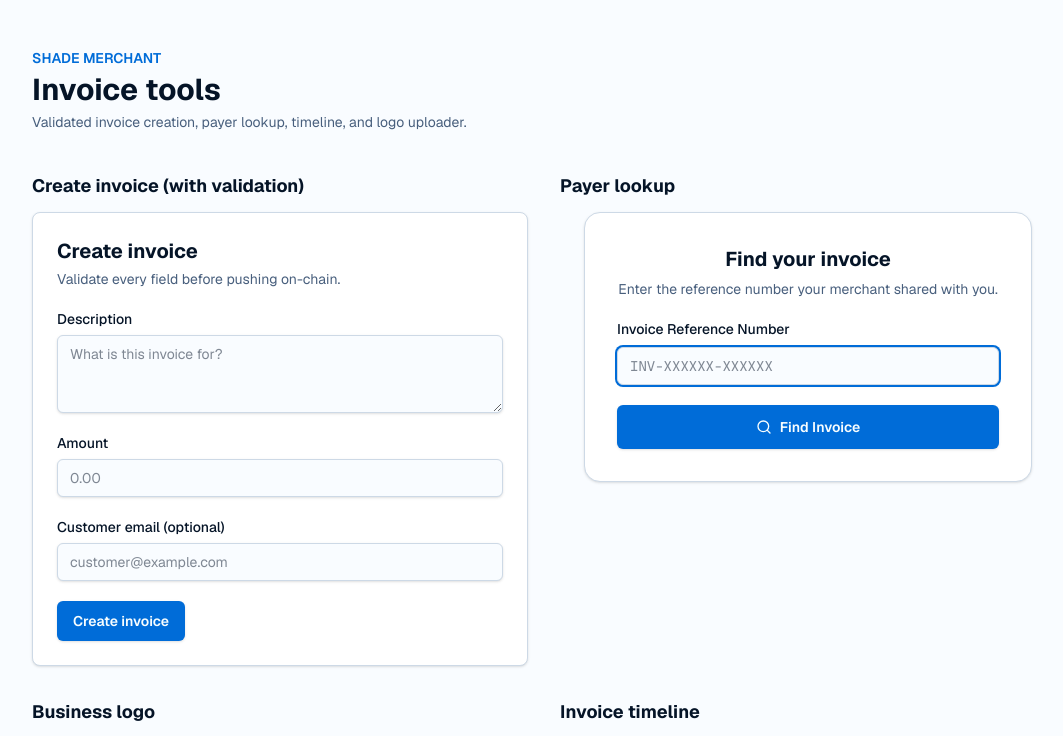
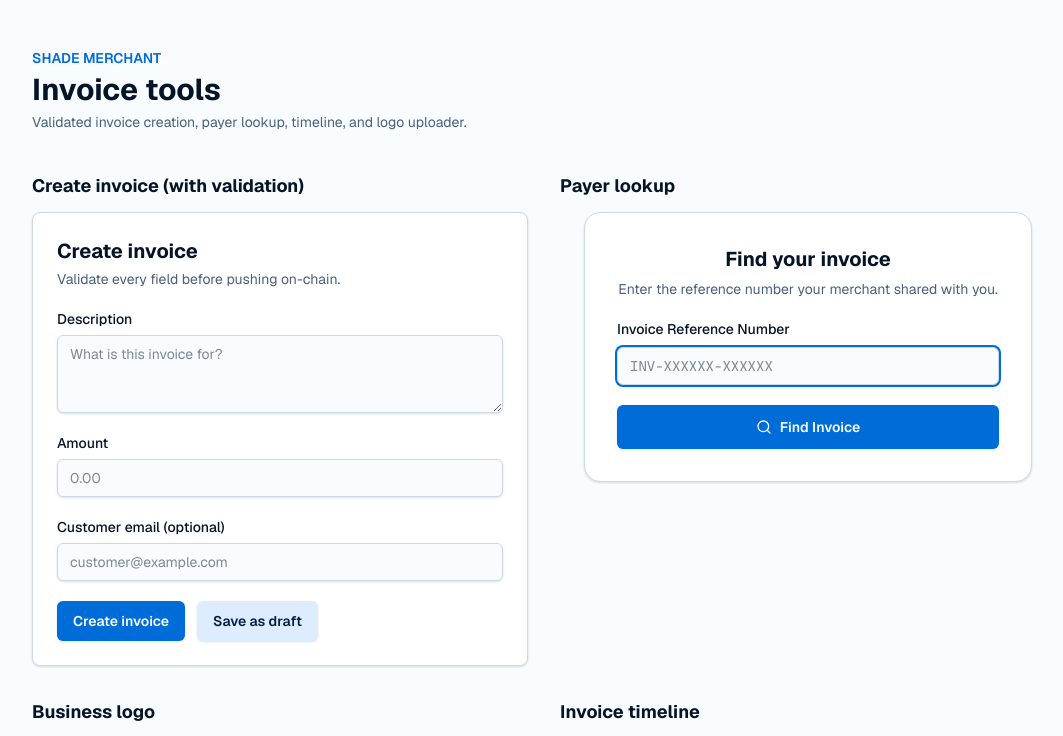
Before and after one commit to ShadeProtocol/shade-frontend, a Next.js app: page /invoice-tools in a window 1280 px wide. Shown: the top 736 px of the page, without its empty margins (96-1159 px from the left). Built offline with nearby package versions, Linux system fonts and the light colour scheme.

Commit message:
Created Save as Draft Button Component

```diff
--- a/src/app/invoice-tools/invoice-tools-client.tsx
+++ b/src/app/invoice-tools/invoice-tools-client.tsx
@@ -37,7 +37,12 @@ export function InvoiceToolsClient() {
     <div className="grid grid-cols-1 gap-8 lg:grid-cols-2">
       <section className="space-y-3">
         <h2 className="text-lg font-semibold">Create invoice (with validation)</h2>
-        <InvoiceCreateForm />
+        <InvoiceCreateForm
+          onDraft={(draft) => {
+            console.log("Draft saved:", draft);
+            alert(`Draft saved for: ${draft.description || "unnamed invoice"}`);
+          }}
+        />
       </section>
 
       <section className="space-y-3">
--- a/src/components/invoice/invoice-create-form.tsx
+++ b/src/components/invoice/invoice-create-form.tsx
@@ -20,12 +20,14 @@ const initialDraft = {
 
 export type InvoiceCreateFormProps = {
   onSubmit?: (invoice: InvoiceCreateInput) => Promise<void> | void;
+  onDraft?: (draft: typeof initialDraft) => void;
 };
 
-export function InvoiceCreateForm({ onSubmit }: InvoiceCreateFormProps) {
+export function InvoiceCreateForm({ onSubmit, onDraft }: InvoiceCreateFormProps) {
   const [draft, setDraft] = useState(initialDraft);
   const [errors, setErrors] = useState<FieldErrors>({});
   const [isSubmitting, setIsSubmitting] = useState(false);
+  const [isDrafting, setIsDrafting] = useState(false);
 
   function updateField<K extends keyof typeof initialDraft>(
     field: K,
@@ -39,7 +41,7 @@ export function InvoiceCreateForm({ onSubmit }: InvoiceCreateFormProps) {
 
   async function handleSubmit(event: FormEvent<HTMLFormElement>) {
     event.preventDefault();
-    if (isSubmitting) return;
+    if (isSubmitting || isDrafting) return;
 
     const result = validateInvoiceCreate({
       amount: draft.amount,
@@ -59,6 +61,16 @@ export function InvoiceCreateForm({ onSubmit }: InvoiceCreateFormProps) {
       setDraft(initialDraft);
     } finally {
       setIsSubmitting(false);
+    }
+  }
+
+  function handleSaveDraft() {
+    setIsDrafting(true);
+    setErrors({});
+    try {
+      onDraft?.(draft);
+    } finally {
+      setIsDrafting(false);
     }
   }
 
@@ -139,9 +151,10 @@ export function InvoiceCreateForm({ onSubmit }: InvoiceCreateFormProps) {
         />
       </Field>
 
+      <div className="flex flex-wrap gap-3">
         <Button
           type="submit"
-        disabled={isSubmitting}
+          disabled={isSubmitting || isDrafting}
           aria-busy={isSubmitting}
           className="self-start"
         >
@@ -154,6 +167,24 @@ export function InvoiceCreateForm({ onSubmit }: InvoiceCreateFormProps) {
             "Create invoice"
           )}
         </Button>
+
+        <Button
+          type="button"
+          variant="secondary"
+          disabled={isSubmitting || isDrafting}
+          onClick={handleSaveDraft}
+          className="self-start"
+        >
+          {isDrafting ? (
+            <>
+              <Loader2 className="animate-spin" aria-hidden />
+              <span>Saving draft…</span>
+            </>
+          ) : (
+            "Save as draft"
+          )}
+        </Button>
+      </div>
     </form>
   );
 }
```
Lines whose indentation alone changed are shown as unchanged.
